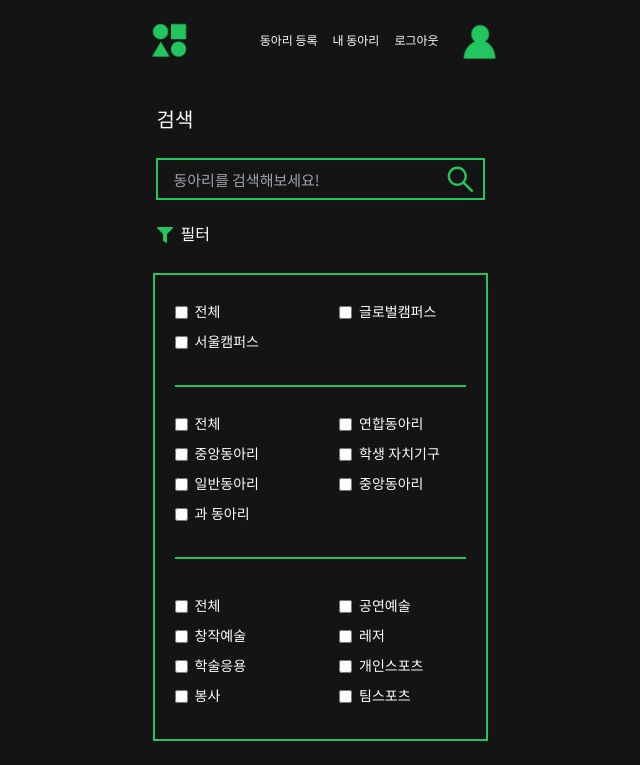
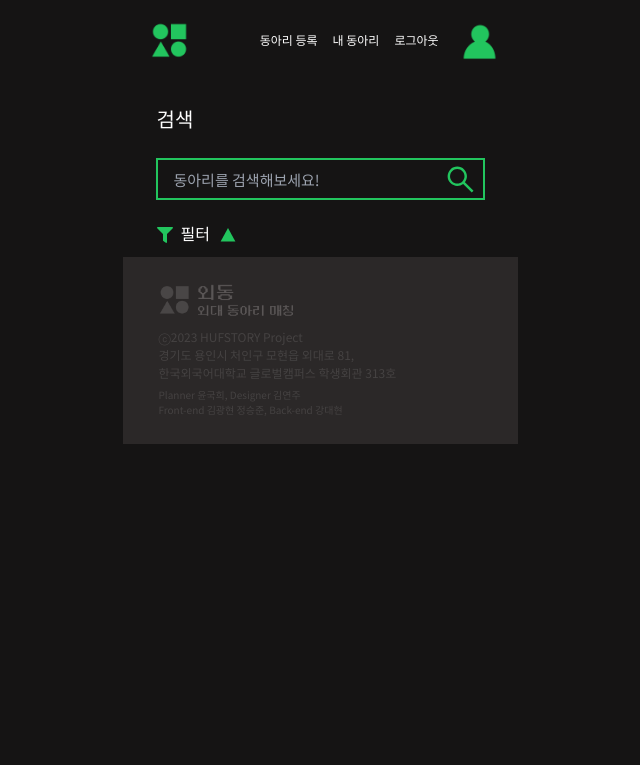
Before and after one commit to hufstory/oedong_front, a React (Create React App) app: page /search in a window 1280 px wide. Shown: the top 765 px of the page, without its empty margins (320-960 px from the left). Built offline with nearby package versions, Linux system fonts and the light colour scheme; a small style sheet from the web is missing.

Commit message:
Style: 동아리 상세 페이지 (관리자)

```diff
--- a/src/pages/ClubInfo/Admin/AInfoMain.js
+++ b/src/pages/ClubInfo/Admin/AInfoMain.js
@@ -27,6 +27,14 @@ const AInfoMain = () => {
             동아리 소개 텍스트
           </p>
         </div>
+        <div className="container max-w-[395px] flex flex-col justify-center items-end bg-main-black">
+          <button className="w-[186px] h-[31px] mt-[15px] mr-[34px] bg-green text-white text-[13px] font-main">
+            동아리 정보 수정하기
+          </button>
+          <button className="w-[186px] h-[31px] mt-[10px] mr-[34px] bg-green text-white text-[13px] font-main">
+            동아리 지원 폼 만들기
+          </button>
+        </div>
       </div>
     </div>
   );
--- a/src/pages/SearchClub/SearchClub.js
+++ b/src/pages/SearchClub/SearchClub.js
@@ -3,10 +3,16 @@ import Footer from "../../components/Footer";
 import Search from "../../components/Search";
 import CheckBox from "../../components/CheckBox";
 import { FaFilter } from "react-icons/fa";
+import { IoTriangleSharp } from "react-icons/io5";
+import { useState } from "react";
 
 const SearchClub = () => {
+  const [showFilter, setShowFilter] = useState(false);
+  const showFilterHandler = () => {
+    setShowFilter(!showFilter);
+  };
   return (
-    <div className="container min-h-screen max-w-[395px] w-full mx-auto flex flex-col items-center justify-center">
+    <div className="container  max-w-[395px] w-full mx-auto flex flex-col items-center justify-center">
       <Header />
       <div className="w-full bg-main-black">
         <p className="font-main text-[20px] text-white mt-[25px] ml-[34px] mb-[23px]">
@@ -16,12 +22,24 @@ const SearchClub = () => {
       <div className="w-full h-[65px] bg-main-black">
         <Search />
       </div>
-      <div className="w-full h-full pb-[0px] bg-main-black flex flex-row justify-start items-center">
+      <div
+        className={`w-full h-full ${
+          showFilter ? "pb-[0px]" : "pb-[10px]"
+        } bg-main-black flex flex-row justify-start items-center`}
+      >
         <p className="text-green ml-[34px] inline">
           <FaFilter />
         </p>
         <p className="ml-[8px] font-main text-[16px] text-white inline">필터</p>
+        <p
+          className={`text-green ml-[10px] hover:cursor-pointer inline ${
+            showFilter ? "rotate-180" : ""
+          }`}
+        >
+          <IoTriangleSharp onClick={showFilterHandler} />
+        </p>
       </div>
+      {showFilter ? (
         <div className="w-full h-[520px] flex flex-col justify-center items-center bg-main-black">
           <div className="w-[335px] border-green border-2">
             <CheckBox
@@ -67,6 +85,8 @@ const SearchClub = () => {
             />
           </div>
         </div>
+      ) : null}
+
       <Footer />
     </div>
   );
```
Lines whose indentation alone changed are shown as unchanged.
